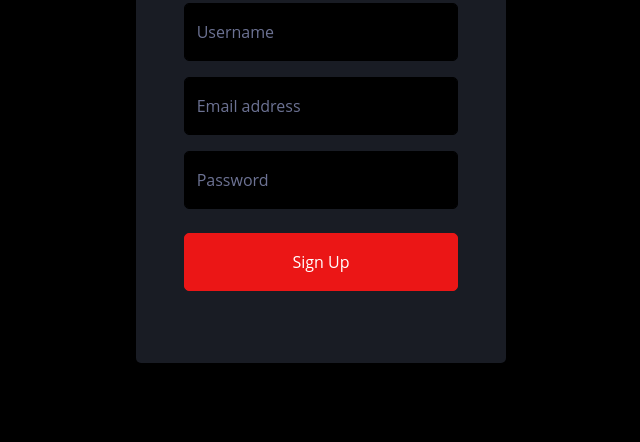
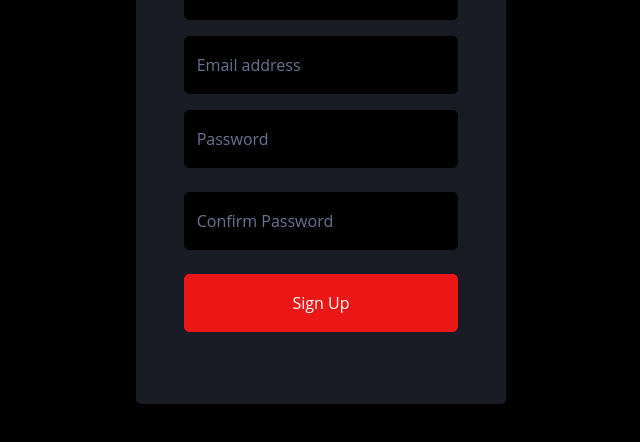
Before and after one commit to GauravBapodariya-777/javascript-PR_11-login_system, a plain HTML site: page signup.html in a window 1280 px wide. Shown: the part 270-712 px from the top of the page, without its empty margins (319-959 px from the left). Drawn offline with Linux system fonts and the light colour scheme.

Commit message:
Update signup.html

```diff
--- a/signup.html
+++ b/signup.html
@@ -33,6 +33,10 @@
                         <input type="password" class="form-control" id="password" placeholder="Password">
                         <label for="floatingPassword">Password</label>
                     </div>
+                    <div class="form-floating mb-4">
+                        <input type="password" class="form-control" id="cpassword" placeholder="Re-enter Password">
+                        <label for="floatingPassword">Confirm Password</label>
+                    </div>
                     <button type="submit" class="btn btn-primary py-3 w-100 mb-4" onclick="register()">Sign Up</button>
                 </div>
             </div>
```
